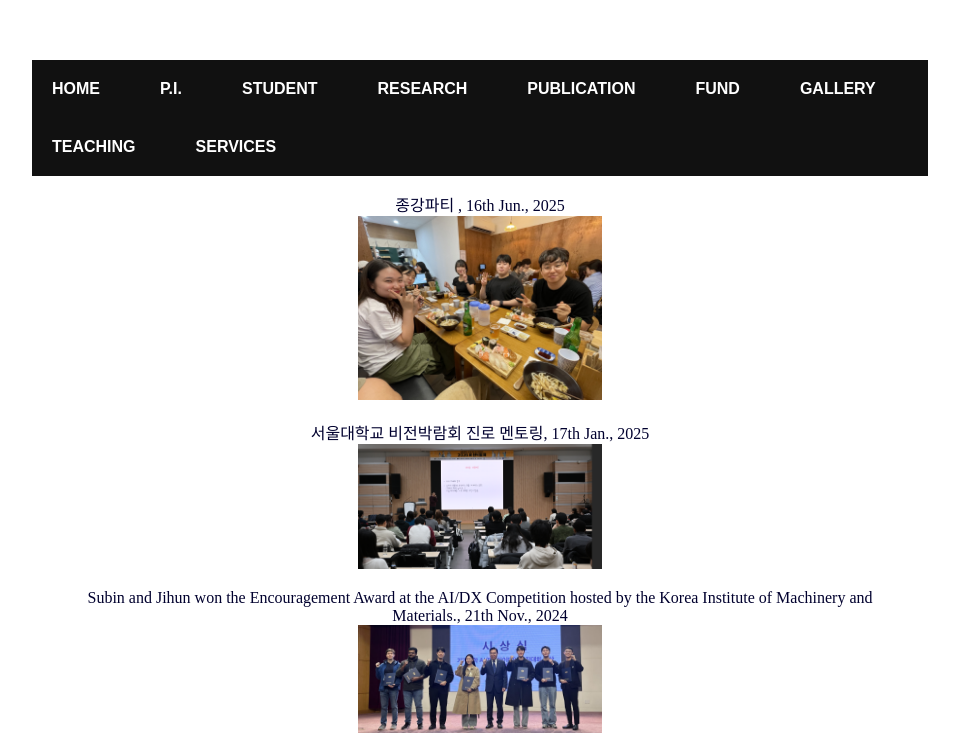
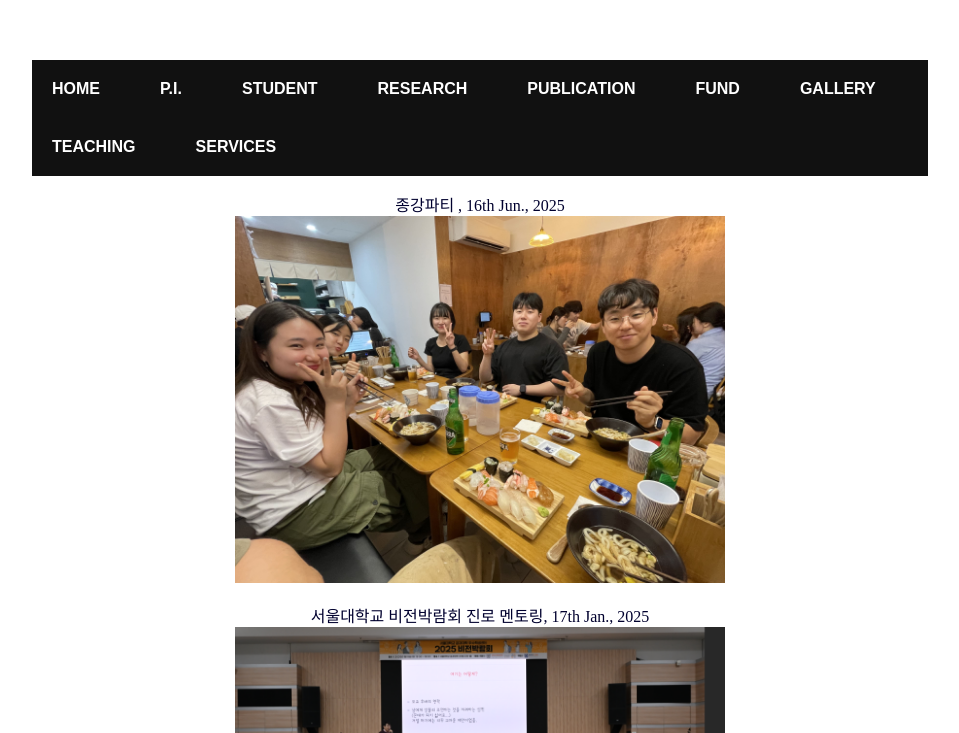
Before and after one commit to jaekwangjk/jaekwangjk.github.io, a Jekyll site: the page built from gallery.html, in a window 1280 px wide. Shown: the top 733 px of the page, without its empty margins (160-1119 px from the left). Built offline with Jekyll 4.4.1, drawn with Linux system fonts in a browser that asks for light colours; grey boxes are pictures that could not be loaded.

Commit message:
Update gallery.html

```diff
--- a/gallery.html
+++ b/gallery.html
@@ -9,7 +9,7 @@ title: Jaekwang Kim
   <figure>
   <figcaption>
   종강파티 , 16th Jun., 2025 <br> </figcaption>
-  <img src="pictures/jongpa_2025spring-2.jpeg" alt="No rendering" style="width:30%">
+  <img src="pictures/jongpa_2025spring-2.jpeg" alt="No rendering" style="width:60%">
   </figure>
   </center>
 
@@ -18,7 +18,7 @@ title: Jaekwang Kim
   <figure>
   <figcaption>
   서울대학교 비전박람회 진로 멘토링, 17th Jan., 2025 <br> </figcaption>
-  <img src="pictures/snu_talk.png" alt="No rendering" style="width:30%">
+  <img src="pictures/snu_talk.png" alt="No rendering" style="width:60%">
   </figure>
   </center>
 
@@ -26,35 +26,35 @@ title: Jaekwang Kim
   <figure>
   <figcaption>
  Subin and Jihun won the Encouragement Award at the AI/DX Competition hosted by the Korea Institute of Machinery and Materials., 21th Nov., 2024 <br> </figcaption>
-  <img src="pictures/subinAwardAIDX.png" alt="No rendering" style="width:30%">
+  <img src="pictures/subinAwardAIDX.png" alt="No rendering" style="width:60%">
   </figure>
   </center>
 
   <center>
   <figure>
   <figcaption>Group Lunch, 14th Nov., 2024</figcaption>
-  <img src="pictures/grouplunch_20241114.jpg" alt="No rendering" style="width:30%">
+  <img src="pictures/grouplunch_20241114.jpg" alt="No rendering" style="width:60%">
   </figure>
   </center>
 
   <center>
   <figure>
   <figcaption>Subin presented at the 13th International Symposium on Non-thermal/Thermal Plasma for Pollution Control & Sustainable Energy. <br> Congratulations on her academic debut! <br>  </figcaption>
-  <img src="pictures/SubinPresenting.jpg" alt="No rendering" style="width:30%">
+  <img src="pictures/SubinPresenting.jpg" alt="No rendering" style="width:60%">
   </figure>
   </center>
 
   <center>
   <figure>
   <figcaption>Prof. Kim gave a talk in International Congress of Theoretical and Applied Mechanics at Daegue in 2024. <br> </figcaption>
-  <img src="pictures/ictam2024.jpg" alt="No rendering" style="width:30%">
+  <img src="pictures/ictam2024.jpg" alt="No rendering" style="width:60%">
   </figure>
   </center>
 
   <center>
   <figure>
   <figcaption>KSME at Songdo, Incheon, November 2023. <br> </figcaption>
-  <img src="pictures/KSME2023.jpeg" alt="No rendering" style="width:30%">
+  <img src="pictures/KSME2023.jpeg" alt="No rendering" style="width:60%">
   </figure>
   </center>
 
```
